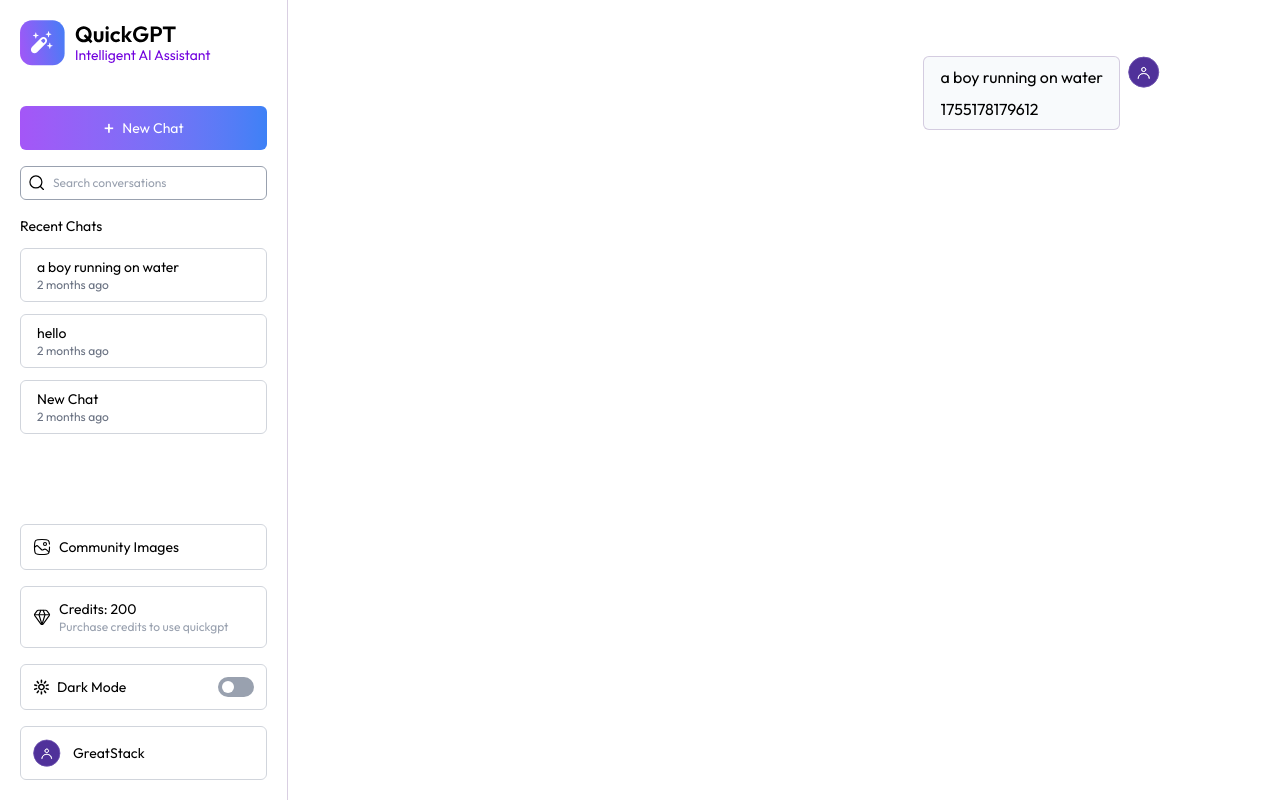
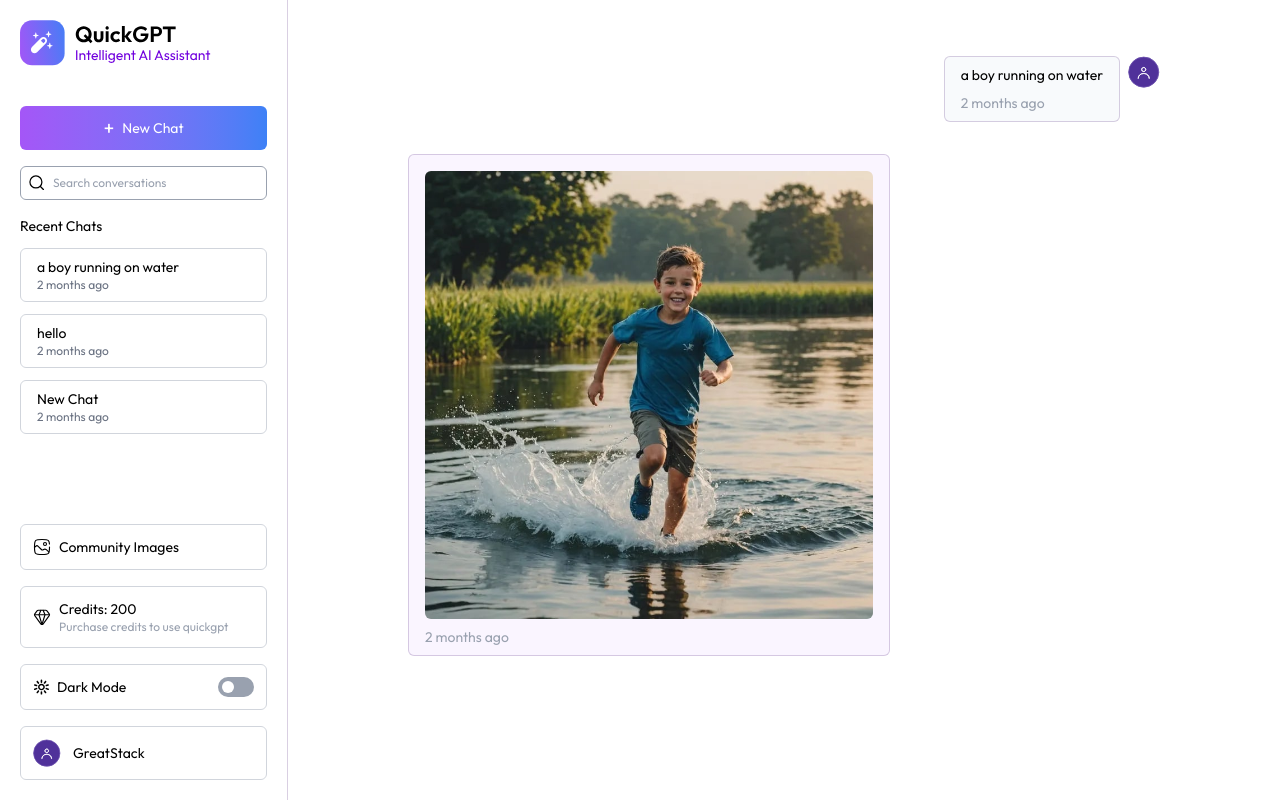
Before and after one commit to lrtraviteja/QuickGPT, a React app in the folder client/: page / in a window 1280 px wide. Built offline with nearby package versions, Linux system fonts and the light colour scheme; the HTML template or start-up script is replaced by a standard one.

Commit message:
Enhance Message component to display relative timestamps and improve ChatBox message rendering

```diff
--- a/client/src/components/ChatBox.jsx
+++ b/client/src/components/ChatBox.jsx
@@ -30,7 +30,7 @@ const ChatBox = () => {
           </div>
         )}
 
-        {messages.map((message,index) => <Message message={message} />)}
+        {messages.map((message,index) => <Message key={index} message={message} />)}
       </div>
 
       {/* Prompt Input Box */}
--- a/client/src/components/Message.jsx
+++ b/client/src/components/Message.jsx
@@ -1,5 +1,6 @@
 import React from 'react'
 import { assets } from '../assets/assets'
+import moment from 'moment'
 
 const Message = ({message}) => {
   return (
@@ -8,14 +9,20 @@ const Message = ({message}) => {
         <div className='flex items-start justify-end my-4 gap-2'>
           <div className='flex flex-col gap-2 p-2 px-4 bg-slate-50
           dark:bg-[#57317C]/30 border border-[#80609F]/30 rounded-md max-w-2xl'>
-            <p className=''>{message.content}</p>
-            <span>{message.timestamp}</span>
+            <p className='text-sm dark:text-primary'>{message.content}</p>
+            <span className='text-sm text-gray-400 dark:text-[#B1A6C0]'>{moment(message.timestamp).fromNow()}</span>
           </div>
           <img src={assets.user_icon} className='w-8 rounded-full'/>
         </div>
       ) : (
-        <div className=''>
-
+        <div className='inline-flex flex-col gap-2 p-2 px-4 max-w-2xl bg-primary/20
+        dark:bg-[#57317C]/30 border border-[#80609F]/30 rounded-md my-4'>
+          {message.isImage ? (
+            <img src={message.content} className='w-full max-w-md mt-2 rounded-md'/>
+          ) : (
+            <div className='text-sm dark:text-primary reset-tw'>{message.content}</div>
+          )}
+          <span className='text-sm text-gray-400 dark:text-[#B1A6C0]'>{moment(message.timestamp).fromNow()}</span>
         </div>
       )}
     </div>
```
